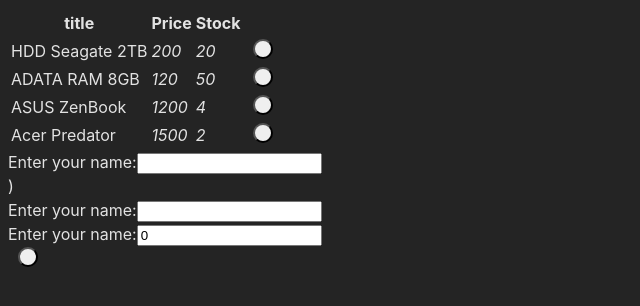
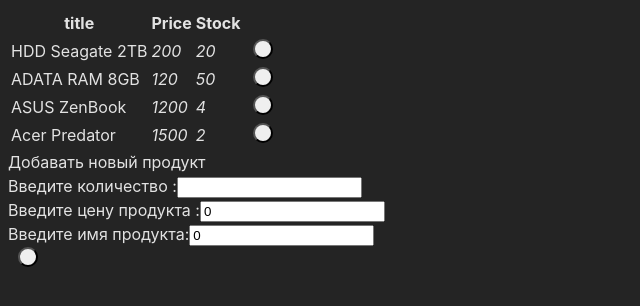
Before and after one commit to batalovmv/exam7, a React (Vite) app in the folder components-demo/: page / in a window 1280 px wide. Shown: the top 306 px of the page, without its empty margins (0-640 px from the left). Built offline with nearby package versions, Linux system fonts and the light colour scheme.

Commit message:
#2 добавлено добавление товаров

```diff
--- a/components-demo/src/components/Inputs.tsx
+++ b/components-demo/src/components/Inputs.tsx
@@ -3,35 +3,48 @@
 import Price from "./Inputs/Price";
 import Stock from "./Inputs/Stock";
 type Props = {
-  text: string;
-  price: string;
-  onRemoveHandler: MouseEventHandler<HTMLElement>;
+  addNewItem: any;
 };
-const Inputs = () => {
+const Inputs = (props: Props) => {
   const [name, setName] = useState("");
-  const [price, setPrice] = useState("");
+  const [price, setPrice] = useState(0);
   const [stock, setStock] = useState(0);
+  const [item, setItem] = useState({});
   const changeName = (text: string) => {
     setName(text);
     console.log(name);
   };
-  const changePrice = (text: string) => {
+  const changePrice = (text: number) => {
     setPrice(text);
-    console.log(name);
+    console.log(price);
   };
   const changeStock = (text: number) => {
     setStock(text);
-    console.log(name);
+    console.log(stock);
   };
+  // const makeNewItem = () => {
+  //   const newItem = { name: name, price: price, stock: stock };
+  //   setItem(newItem);
+  // };
   const onSubmit = (event) => {
     event.preventDefault();
+    // makeNewItem(name, price, stock);
   };
+  const pushItem = () => {};
   return (
     <>
-      <Name onSubmit={onSubmit} addData={changeName} name={name} />{" "}
+      Добавать новый продукт
+      <Name onSubmit={onSubmit} addData={changeName} name={name} />
       <Price onSubmit={onSubmit} addData={changePrice} price={price} />
       <Stock onSubmit={onSubmit} addData={changeStock} stock={stock} />
-      <button className="reduce-button" type="submit"></button>
+      <button
+        onSubmit={onSubmit}
+        onClick={() => {
+          props.addNewItem({ title: name, price: price, stock: stock });
+        }}
+        className="reduce-button"
+        type="submit"
+      ></button>
     </>
   );
 };
--- a/components-demo/src/components/Inputs/Name.tsx
+++ b/components-demo/src/components/Inputs/Name.tsx
@@ -11,13 +11,12 @@
   onSubmit: FormEventHandler;
 };
 const Name = (props: Props) => {
-  const [name, setName] = useState("");
   return (
     <>
       {" "}
       <form onSubmit={(e) => props.onSubmit(e)}>
         <label>
-          Enter your name:
+          Введите количество :
           <input
             type="text"
             value={props.name}
@@ -25,7 +24,6 @@
           />
         </label>
       </form>
-      )
     </>
   );
 };
--- a/components-demo/src/components/Inputs/Price.tsx
+++ b/components-demo/src/components/Inputs/Price.tsx
@@ -7,7 +7,7 @@
 } from "react";
 type Props = {
   addData: any;
-  price: string;
+  price: number;
   onSubmit: FormEventHandler;
 };
 const Price = (props: Props) => {
@@ -16,7 +16,7 @@
       {" "}
       <form onSubmit={(e) => props.onSubmit(e)}>
         <label>
-          Enter your name:
+          Введите цену продукта :
           <input
             type="text"
             value={props.price}
--- a/components-demo/src/components/Inputs/Stock.tsx
+++ b/components-demo/src/components/Inputs/Stock.tsx
@@ -18,7 +18,7 @@
       {" "}
       <form onSubmit={(e) => props.onSubmit(e)}>
         <label>
-          Enter your name:
+          Введите имя продукта:
           <input
             type="text"
             value={props.stock}
--- a/components-demo/src/components/Table.tsx
+++ b/components-demo/src/components/Table.tsx
@@ -1,5 +1,6 @@
 import * as React from "react";
 import ReactDOM from "react-dom/client";
+import Inputs from "./Inputs";
 
 // import "./index.css";
 
@@ -46,7 +47,7 @@
   }),
   columnHelper.accessor((row) => row.price, {
     id: "price",
-    cell: (info) => <i>{info.getValue()}</i>,
+    cell: (info) => <i>{info.renderValue()}</i>,
     header: () => <span>Price</span>,
   }),
   columnHelper.accessor("stock", {
@@ -57,6 +58,11 @@
 
 function Table() {
   const [data, setData] = React.useState(() => [...defaultData]);
+  const addNewItem = (item: Person) => {
+    const copyData = structuredClone(data);
+    copyData.push(item);
+    setData(copyData);
+  };
   const rerender = (keyName: string) => {
     const key: any = keyName;
     const copyData = structuredClone(data);
@@ -128,6 +134,7 @@
         </tbody>
       </table>
       <div className="h-4" />
+      <Inputs addNewItem={addNewItem} />
     </div>
   );
 }
--- a/components-demo/src/containers/App.tsx
+++ b/components-demo/src/containers/App.tsx
@@ -7,7 +7,6 @@
   return (
     <div className="game">
       <Table />
-      <Inputs />
     </div>
   );
 };
```
